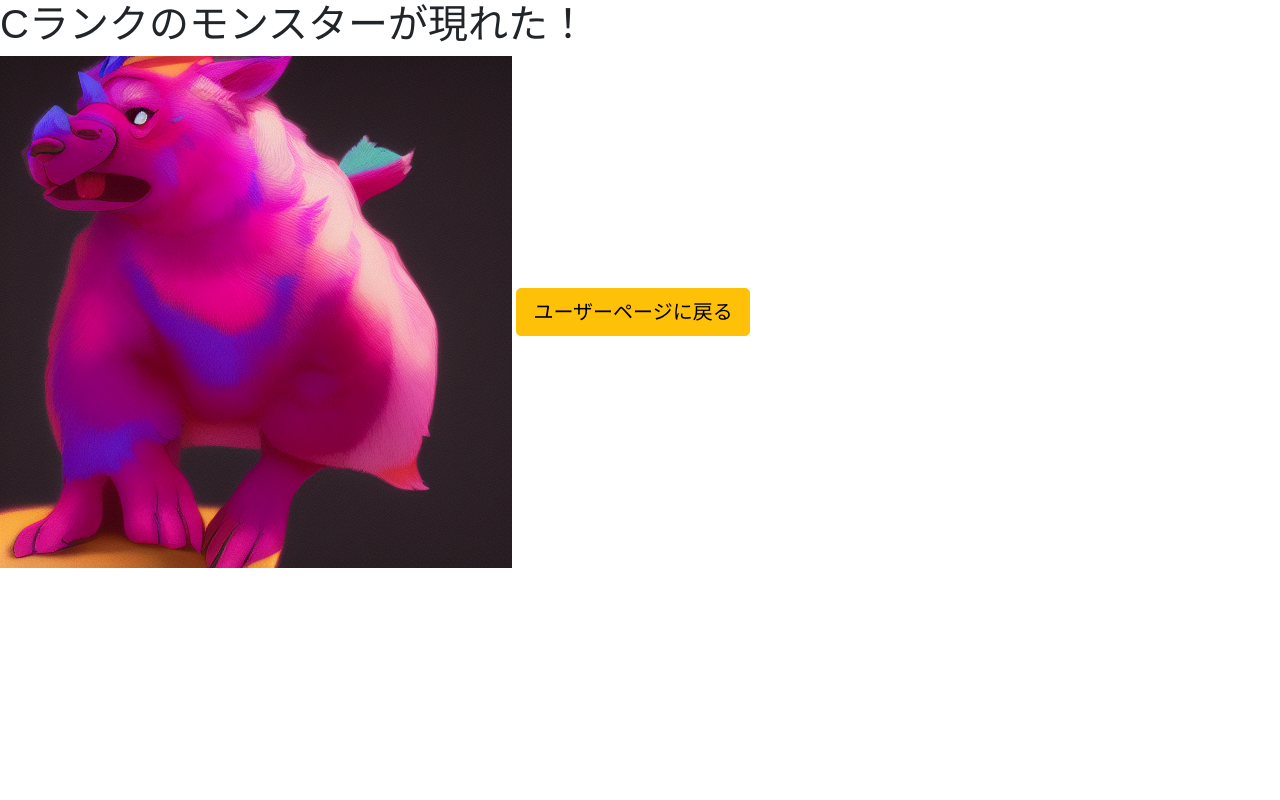
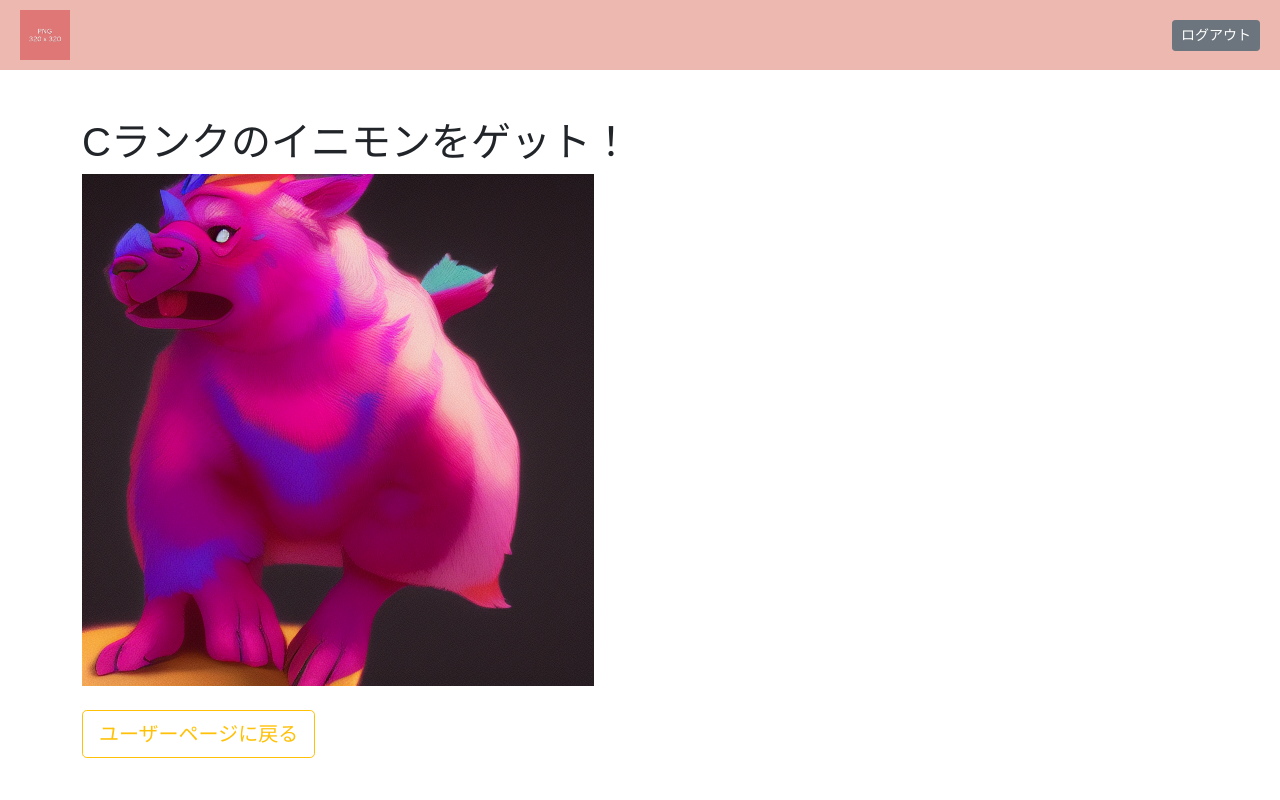
Before and after one commit to Chicken-iniad/Gacha, a Django app: page /select_image/ in a window 1280 px wide. Run offline with Django 4.2, Linux system fonts and the light colour scheme.

Commit message:
select_image.htmlのデザイン変更

```diff
--- a/gacha/templates/gacha/logout.html
+++ b/gacha/templates/gacha/logout.html
@@ -13,7 +13,8 @@
     <img src="{% static 'gacha/img/sample.png' %}" alt="Logo">
   </div>
   <div class="container">
-    <h1 class="mt-5">ログアウトしました</p>
+    <h1 class="mt-5">ログアウトしました。</h1>
+    <h3>また遊びに来てね！！</h3>
   </div>
 </body>
 
--- a/gacha/templates/gacha/select_image.html
+++ b/gacha/templates/gacha/select_image.html
@@ -1,16 +1,35 @@
 {% load static %}
 <!doctype html>
 <html lang="ja">
+
 <head>
   <meta charset="utf-8">
   <meta name="viewport" content="width=device-width, initial-scale=1">
   <link href="https://cdn.jsdelivr.net/npm/bootstrap@5.0.0-beta1/dist/css/bootstrap.min.css" rel="stylesheet" integrity="sha384-giJF6kkoqNQ00vy+HMDP7azOuL0xtbfIcaT9wjKHr8RbDVddVHyTfAAsrekwKmP1" crossorigin="anonymous">
+  <link rel="stylesheet" href="https://cdn.jsdelivr.net/npm/bootstrap-icons@1.8.0/font/bootstrap-icons.css">
   <link href="{% static 'gacha/css/default.css' %}" rel="stylesheet">
   <title>Gacha-index</title>
+  <style>
+    .btn-sm {
+      position: absolute;
+      top: 20px;
+      right: 20px;
+    }
+  </style>
 </head>
+
 <body>
-        <h1>{{ rarity }}ランクのモンスターが現れた！</h1>
+  <div id="header">
+    <img src="{% static 'gacha/img/sample.png' %}" alt="Logo">
+    <button onclick="location.href='{% url 'logout' %}'" class="btn btn-secondary btn-sm">ログアウト</button>
+  </div>
+  <div class="container">
+    <h1 class="mt-5">{{ rarity }}ランクのイニモンをゲット！</h1>
     <img src="{% static image_path %}">
-        <button onclick="location.href='{% url 'user' %}'" class="btn btn-warning btn-lg" name="user">ユーザーページに戻る</button>
+    <br>
+    <button onclick="location.href='{% url 'user' %}'" class="btn btn-outline-warning btn-lg my-4" name="user">ユーザーページに戻る</button>
+  </div>
+  <script src="https://cdn.jsdelivr.net/npm/bootstrap@5.0.0-beta1/dist/js/bootstrap.bundle.min.js" integrity="sha384-ygbV9kiqUc6oa4msXn9868pTtWMgiQaeYH7/t7LECLbyPA2x65Kgf80OJFdroafW" crossorigin="anonymous"></script>
 </body>
+
 </html>
```
Lines whose indentation alone changed are shown as unchanged.
